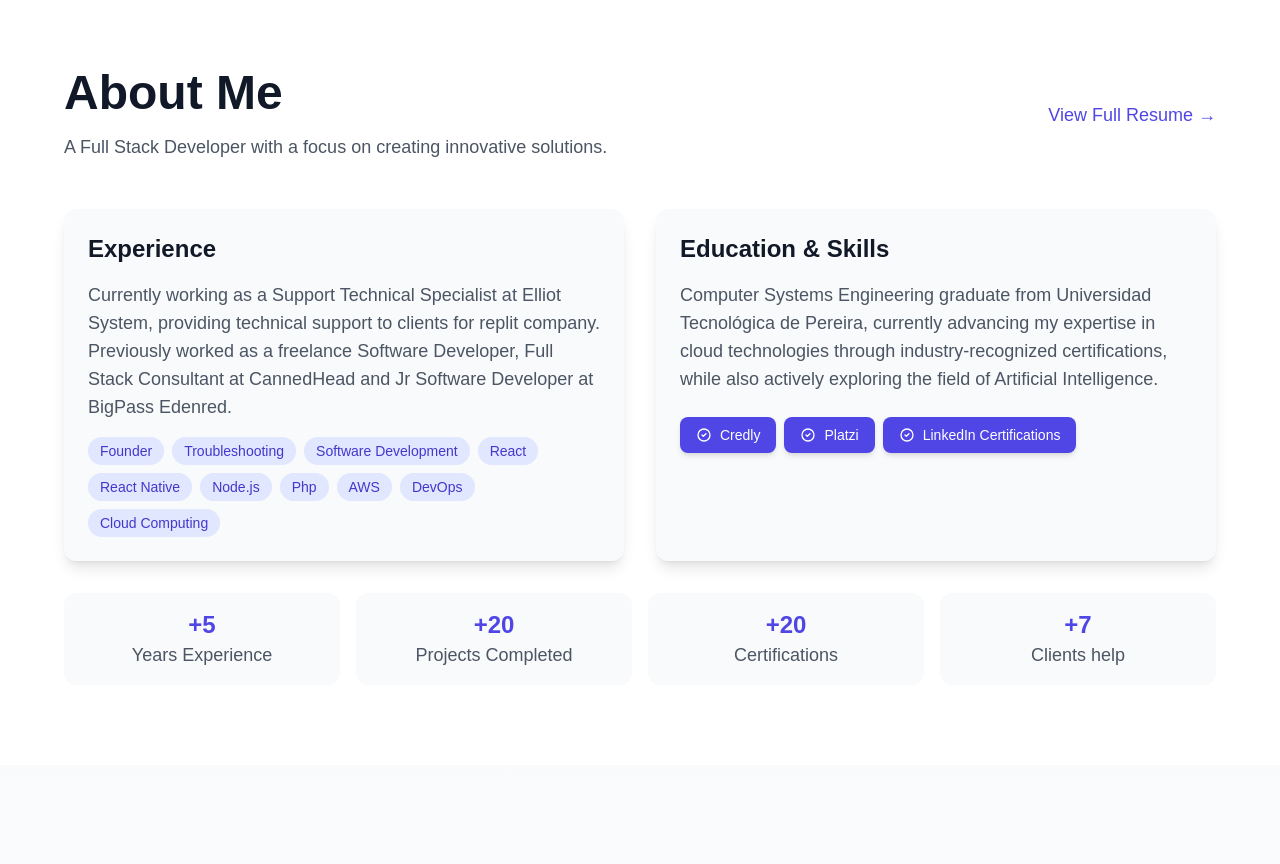
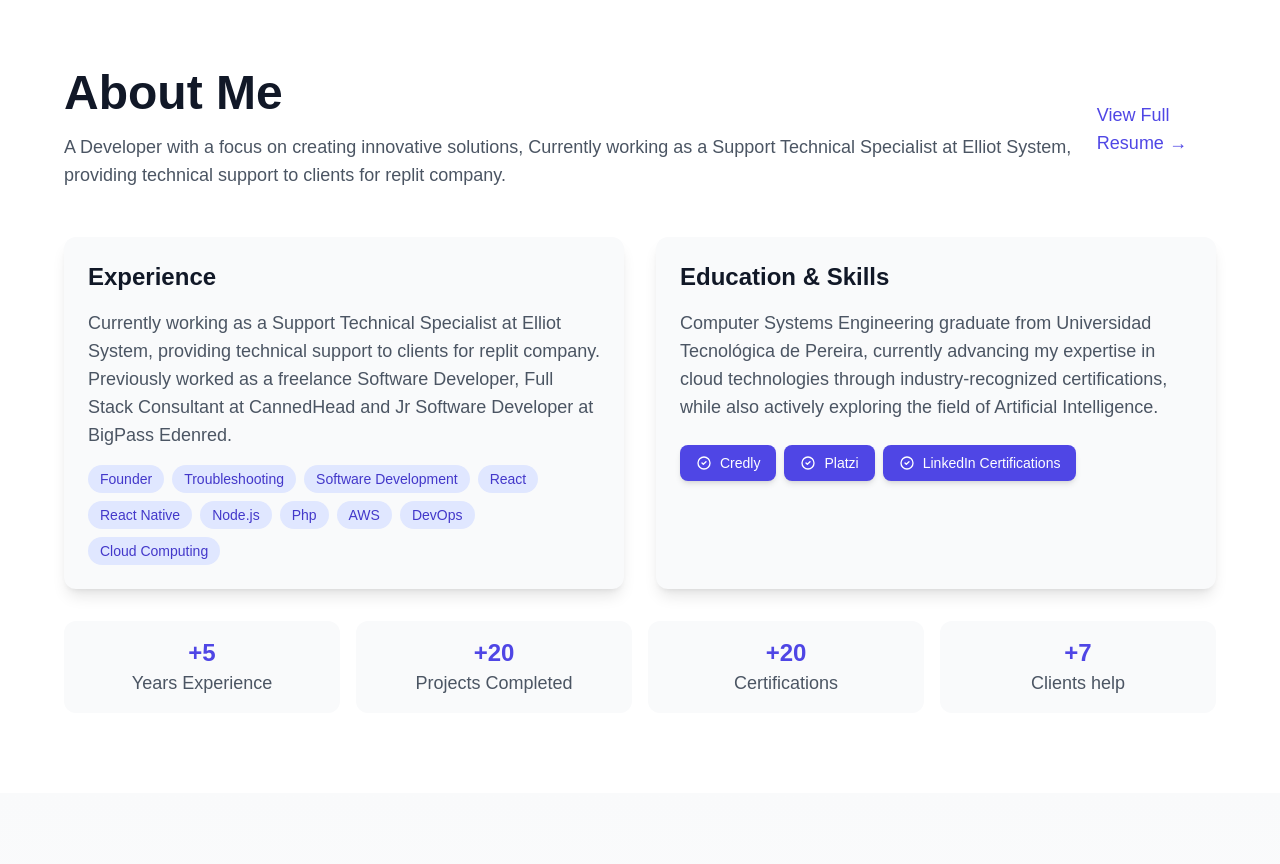
Before and after one commit to Kalugy/Porfolio, a React (Vite) app: page / in a window 1280 px wide. Shown: the part 800-1664 px from the top of the page. Built offline with nearby package versions, Linux system fonts and the light colour scheme.

Commit message:
Update ResumeHome component to reflect current role as Support Technical Specialist at Elliot System, enhancing the description for clarity and relevance.

```diff
--- a/src/components/Home/ResumeHome.jsx
+++ b/src/components/Home/ResumeHome.jsx
@@ -9,7 +9,7 @@ export default function ResumeHome() {
           <div>
             <h2 className="text-4xl md:text-5xl font-bold text-gray-900 dark:text-white mb-4">About Me</h2>
             <p className="text-gray-600 dark:text-gray-400 text-lg">
-              A Full Stack Developer with a focus on creating innovative solutions.
+              A Developer with a focus on creating innovative solutions, Currently working as a Support Technical Specialist at Elliot System, providing technical support to clients for replit company.
             </p>
           </div>
           <Link
```
